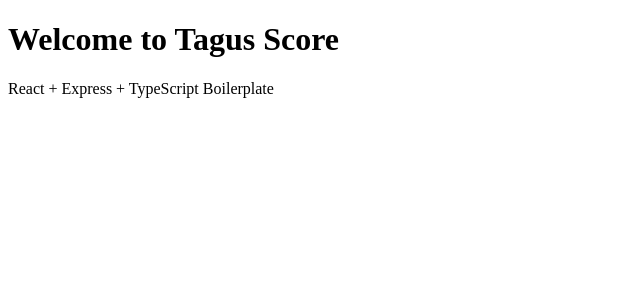
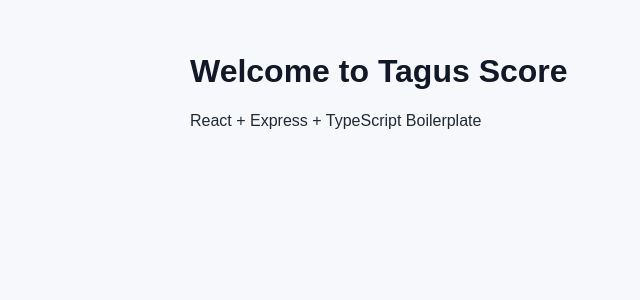
Before and after one commit to snot-dev-sky/tagus-score, a React app: page / in a window 1280 px wide. Shown: the top 300 px of the page, without its empty margins (0-640 px from the left). Built offline with nearby package versions, Linux system fonts and the light colour scheme.

Commit message:
adding css

```diff
--- a/package.json
+++ b/package.json
@@ -25,7 +25,9 @@
     "@types/react": "^18.0.31",
     "@types/react-dom": "^18.0.11",
     "concurrently": "^8.0.1",
+    "css-loader": "^7.1.4",
     "html-webpack-plugin": "^5.5.1",
+    "style-loader": "^4.0.0",
     "ts-loader": "^9.4.2",
     "ts-node": "^10.9.1",
     "typescript": "^6.0.2",
--- a/src/client/App.tsx
+++ b/src/client/App.tsx
@@ -1,8 +1,9 @@
 import React from 'react';
+import './styles/global.css';
 
 const App: React.FC = () => {
   return (
-    <div>
+    <div className="app-container">
       <h1>Welcome to Tagus Score</h1>
       <p>React + Express + TypeScript Boilerplate</p>
     </div>
--- /dev/null
+++ b/src/client/global.d.ts
@@ -0,0 +1 @@
+declare module '*.css';
--- /dev/null
+++ b/src/client/styles/global.css
@@ -0,0 +1,16 @@
+body {
+  margin: 0;
+  font-family: Arial, sans-serif;
+  background: #f7f8fc;
+  color: #1f2937;
+}
+
+.app-container {
+  max-width: 900px;
+  margin: 0 auto;
+  padding: 32px;
+}
+
+h1 {
+  color: #111827;
+}
--- a/webpack.config.js
+++ b/webpack.config.js
@@ -15,6 +15,11 @@ module.exports = {
         use: 'ts-loader',
         exclude: /node_modules/,
       },
+      {
+        test: /\.css$/,
+        use: ['style-loader', 'css-loader'],
+        exclude: /node_modules/,
+      },
     ],
   },
   resolve: {
@@ -24,6 +29,7 @@ module.exports = {
     port: 3000,
     hot: true,
     historyApiFallback: true,
+    watchFiles: ['src/client/styles/**/*'],
   },
   plugins: [
     new HtmlWebpackPlugin({
```
